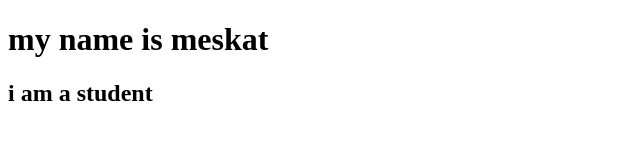
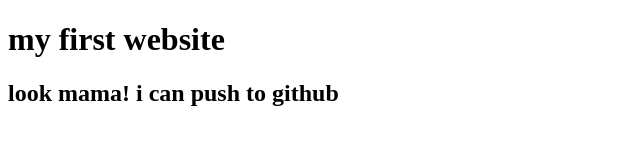
Before and after one commit to Meskat07/practice-2, a plain HTML site: page index.html in a window 1280 px wide. Shown: the whole page, without its empty margins (0-640 px from the left). Drawn offline with Linux system fonts and the light colour scheme.

Commit message:
learned github

```diff
--- a/index.html
+++ b/index.html
@@ -6,7 +6,7 @@
     <title>Document</title>
 </head>
 <body>
-    <h1>my name is meskat</h1>
-    <h2> i am a student</h2>
+    <h1>my first website</h1>
+    <h2>look mama! i can push to github</h2>
 </body>
 </html>
```
